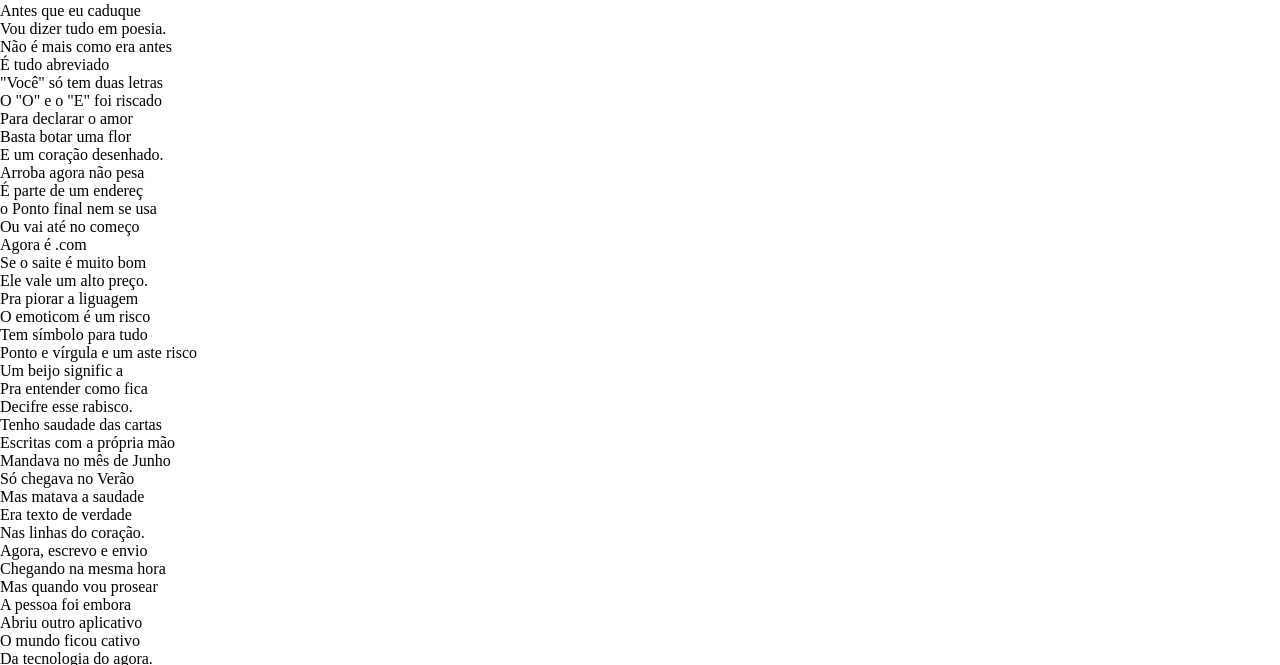
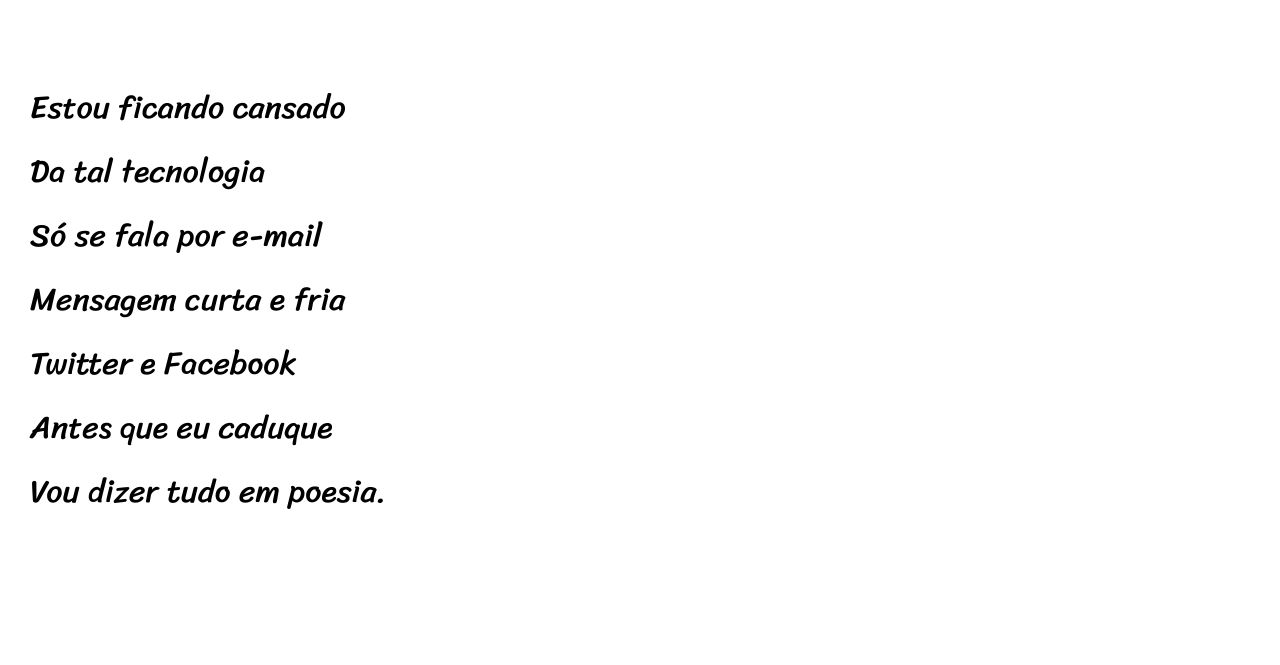
Before and after one commit to LucasSouza67/projeto_cordel, a plain HTML site: page index.html in a window 1280 px wide. Shown: the part 193-858 px from the top of the page. Drawn offline with Linux system fonts and the light colour scheme.

Commit message:
uploading the website

```diff
--- a/index.html
+++ b/index.html
@@ -23,7 +23,7 @@
                 Vou dizer tudo em poesia. <br>
             </p>
         </section>
-        <section class="backImage">
+        <section class="backImage" id="im1">
             <p>
                 Não é mais como era antes <br>
                 É tudo abreviado <br>
@@ -55,7 +55,7 @@
                 Decifre esse rabisco. <br>
             </p>
         </section>
-        <section class="backImage">
+        <section class="backImage" id="im2">
             <p>
                 Tenho saudade das cartas <br>
                 Escritas com a própria mão <br>
--- a/style/style.css
+++ b/style/style.css
@@ -1,4 +1,6 @@
 @charset "UTF-8";
+
+@import url('https://fonts.googleapis.com/css2?family=Passion+One&family=Sriracha&display=swap');
 
 * {
     margin: 0px;
@@ -8,11 +10,16 @@
 :root{
     --corBack: black;
     --corBack2: white;
+    --font1: verdana, Geneva, Tahoma, Sans-serif;
+    --fontTitle: "Passion One", sans-serif;
+    --fontBody: "Sriracha", cursive;
 }
 
 body{
     min-height: 100vh;
+    max-width: 100vw;
     background-color: var(--corBack2);
+    font-family: var(--font1);
 }
 
 header, footer{
@@ -22,10 +29,55 @@ header, footer{
 }
 
 header h1{
-    padding-top: 50px;
+    padding-top: 3.125rem;
+    font-variant: small-caps;
+    font-family: var(--fontTitle);
+    font-size: 4em;
 }
-
-header > p > a{
+header p{
+    padding-bottom: 3.125rem;
+}
+ a{
     color: white;
     text-decoration: none;
+    font-weight: bolder;
 }
+a:hover{
+    text-decoration: underline;
+}
+section{
+    margin-top: 10vh;
+    margin-bottom: 10vh;
+    line-height: 2em;
+    padding-left: 1.875rem;
+    max-width: 100vw;
+    font-family: var(--fontBody);
+    font-size: 2em;
+}
+section p{
+   padding-bottom: 2em;
+}
+section.backNormal{
+    background-color: var(--corBack2);
+}
+section.backImage{
+    color: white;
+    box-shadow: inset 6px 6px 13px 0px black;
+    background-attachment: fixed;
+}
+.backImage p{
+    background-color: rgba(0, 0, 0, 0.514);
+    padding: 10px;
+    width: 25rem;
+    text-shadow: 1px 1px 1px black;
+}
+#im1{
+    background-image: url("../imagens/background001.jpg");
+    background-position: center right;
+    background-size: cover;
+
+}
+#im2{
+    background-image: url("../imagens/background002.jpg");
+    background-size: cover;
+}
```
